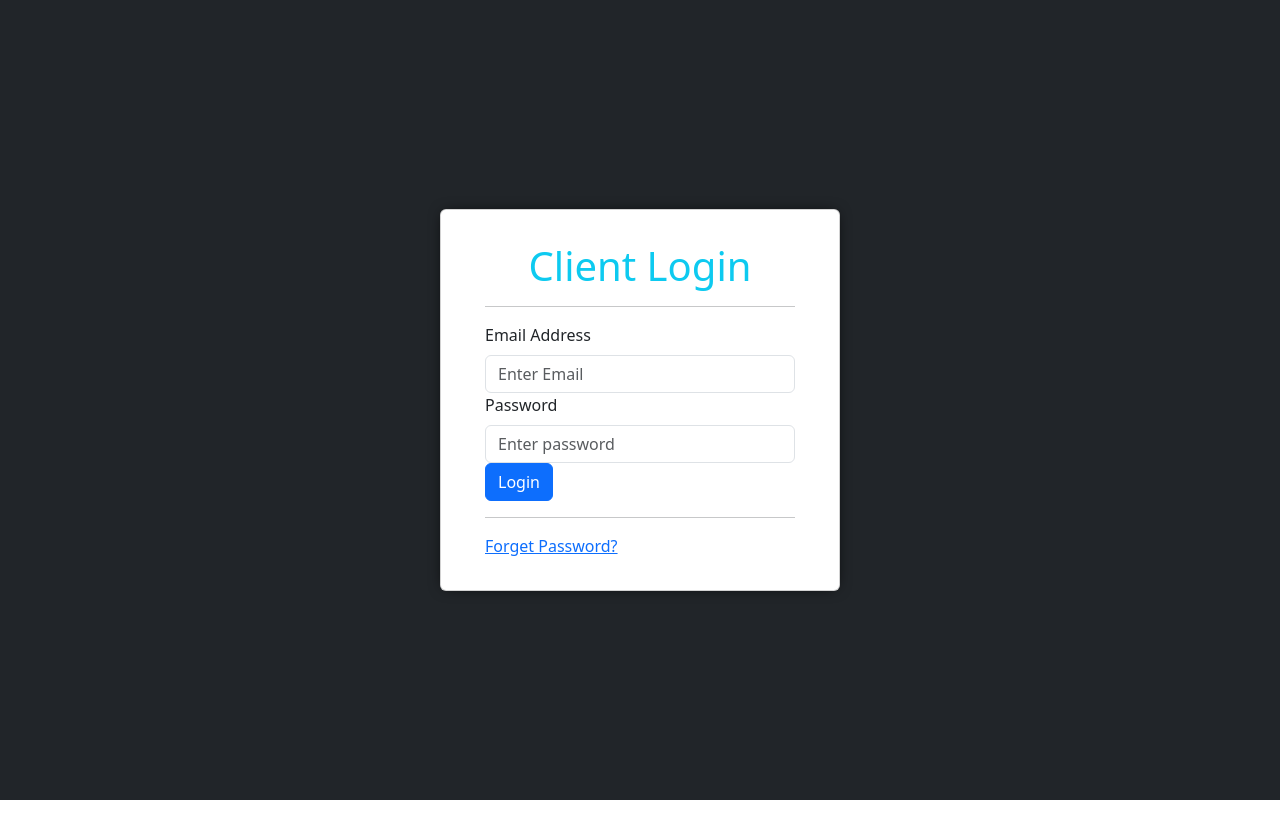
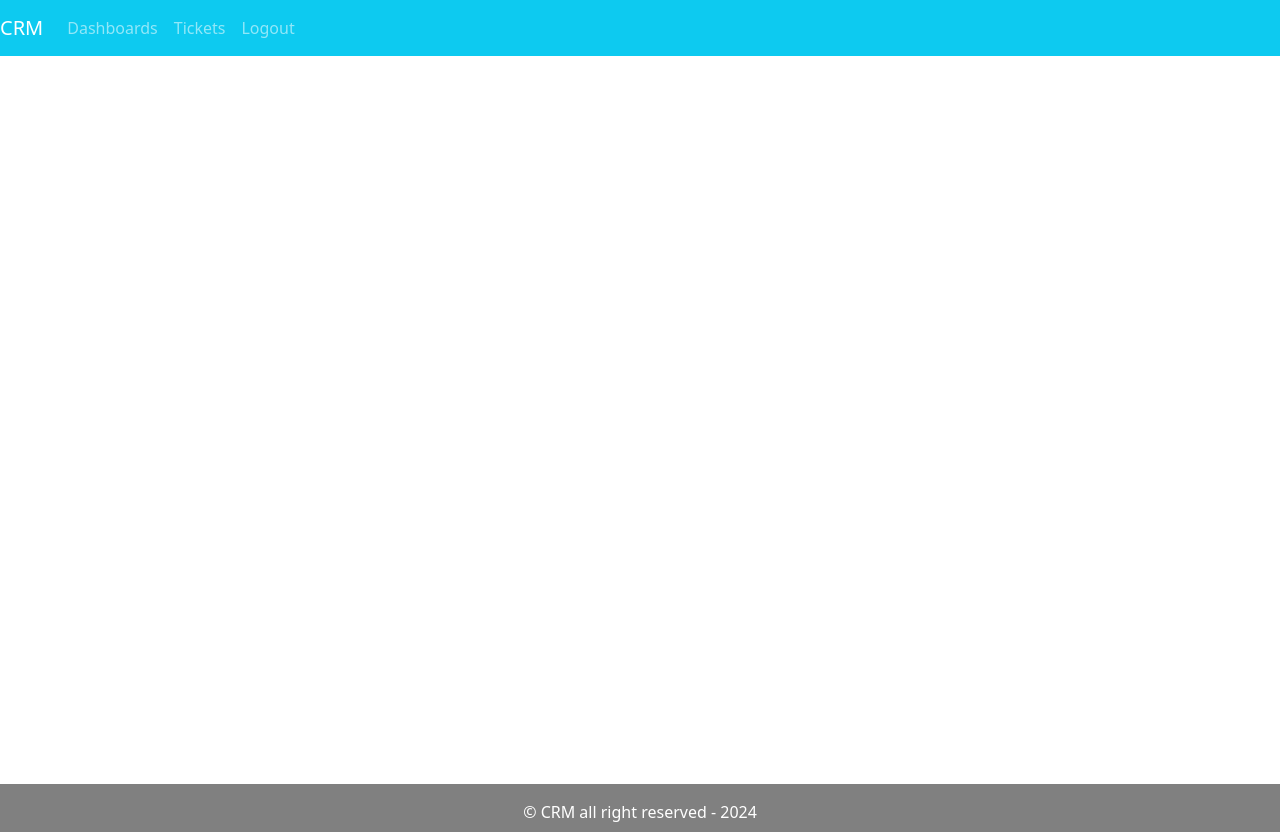
Before and after one commit to Arghadeep156/crm-frontend, a React (Create React App) app: page / in a window 1280 px wide. Before the commit the page ends 800 px from the top, so only its background shows below. Built offline with nearby package versions, Linux system fonts and the light colour scheme.

Commit message:
layout is added

```diff
--- a/src/App.css
+++ b/src/App.css
@@ -0,0 +1,25 @@
+.default-layout{
+    display: grid;
+    grid-template-rows: 80px auto 3rem;
+    grid-template-areas:
+    "header"
+    "main"
+    "footer"
+}
+
+header{
+    grid-area: header
+}
+
+main{
+    grid-area: main;
+    min-height: 88vh;
+
+}
+
+footer{
+    grid-area: footer;
+    background: gray;
+    color: white;
+    padding: 1rem;
+}
--- a/src/App.js
+++ b/src/App.js
@@ -1,10 +1,11 @@
 import "./App.css";
 import Entrypage from "./page/entry/Entrypage";
+import DefaultLayout from "./layout/DefaultLayout";
 
 function App() {
   return (
     <div className="App">
-      <Entrypage />
+      <DefaultLayout>{Entrypage}</DefaultLayout>
     </div>
   );
 }
--- /dev/null
+++ b/src/layout/DefaultLayout.js
@@ -0,0 +1,19 @@
+import React from "react";
+import HeaderComponent from "./partials/HeaderComponent";
+import FooterComponent from "./partials/FooterComponent";
+
+export default function DefaultLayout({ children }) {
+  return (
+    <div>
+      <div className="default-layout">
+        <header className="header">
+          <HeaderComponent />
+        </header>
+        <main className="main">{children}</main>
+        <footer classname="footer">
+          <FooterComponent />
+        </footer>
+      </div>
+    </div>
+  );
+}
--- /dev/null
+++ b/src/layout/partials/FooterComponent.js
@@ -0,0 +1,9 @@
+import React from "react";
+
+export default function FooterComponent() {
+  return (
+    <div className="text-center cory-right">
+      &copy; CRM all right reserved - 2024
+    </div>
+  );
+}
--- /dev/null
+++ b/src/layout/partials/HeaderComponent.js
@@ -0,0 +1,18 @@
+import React from "react";
+import { Nav, Navbar } from "react-bootstrap";
+
+export default function HeaderComponent() {
+  return (
+    <Navbar collapseOnSelect bg="info" variant="dark" expand="md">
+      <Navbar.Brand>CRM</Navbar.Brand>
+      <Navbar.Toggle aria-controls="basic-navbar-nav" />
+      <Navbar.Collapse id="basic-navbar-nav">
+        <Nav classname="ml-auto">
+          <Nav.Link>Dashboards</Nav.Link>
+          <Nav.Link>Tickets</Nav.Link>
+          <Nav.Link>Logout</Nav.Link>
+        </Nav>
+      </Navbar.Collapse>
+    </Navbar>
+  );
+}
```
